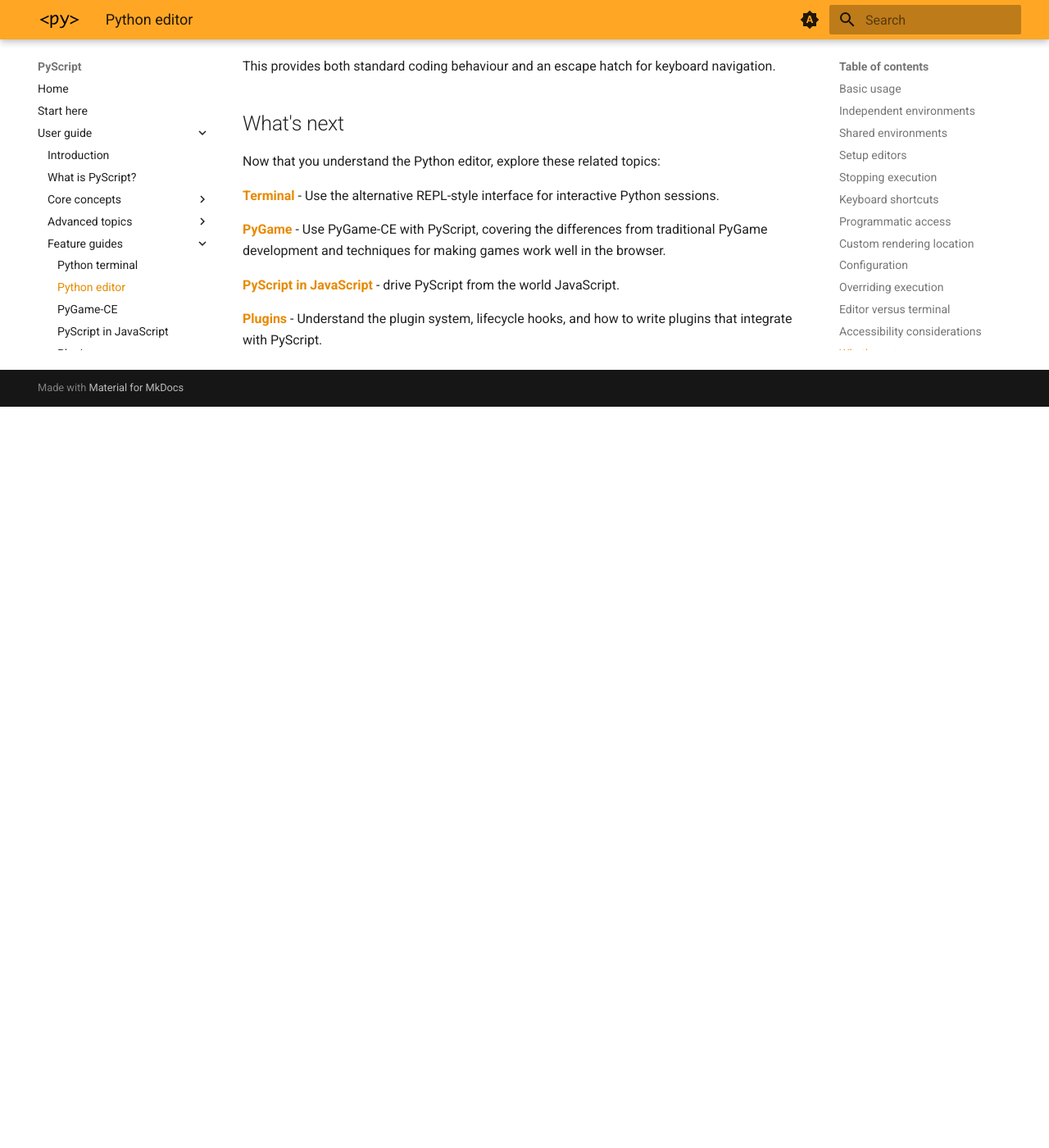
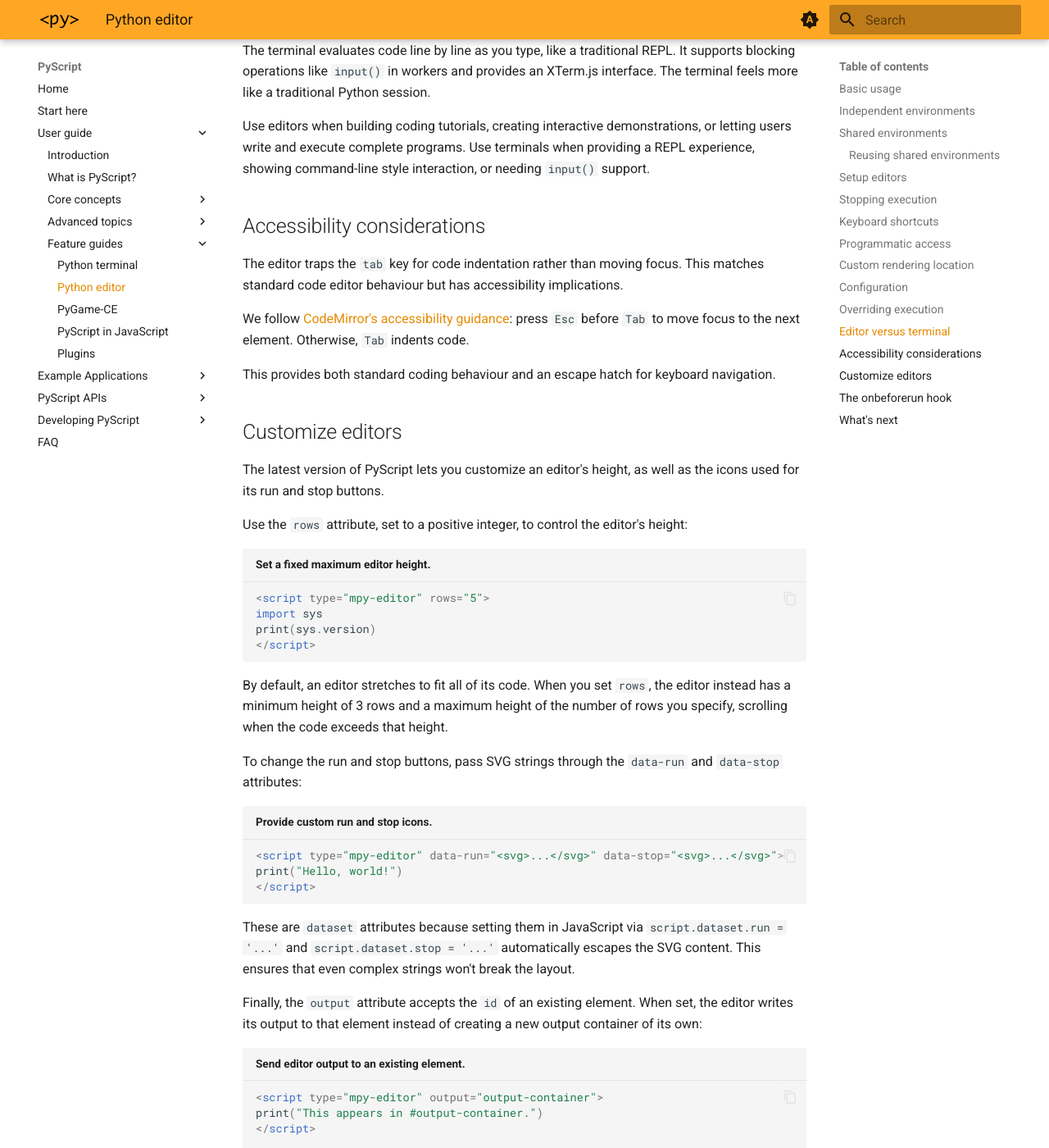
Before and after one commit to pyscript/docs, an MkDocs documentation site: the page built from docs/user-guide/editor.md, in a window 1280 px wide and 1400 px high, scrolled down 6218 px. Shown: the whole window at 82% size. Built offline with MkDocs 1.6.1 and Material for MkDocs 9.7.7, drawn with Linux system fonts in a browser that asks for light colours; the version menu is left out; before the commit the page ends 6714 px from its top, so only the background shows below that; some of the changed text lies outside the part shown.

Commit message:
Added latest PyEditor features

````diff
--- a/docs/user-guide/editor.md
+++ b/docs/user-guide/editor.md
@@ -86,6 +86,23 @@ variables.
 
 The interpreter type and environment name appear in the top right corner
 of each editor, showing which environment it belongs to.
+
+### Reusing shared environments
+
+When an application terminates an editor, the shared environment it belongs
+to is also terminated. Any other editors using that same environment stop
+working too.
+
+To reuse that environment name and bootstrap everything from scratch, add the
+`env-override` attribute to the script. This forces the editor to create a
+fresh environment instead of reusing the terminated one:
+
+```html title="Re-create a terminated environment."
+<script type="mpy-editor" env="shared" env-override>
+import sys
+print(sys.version)
+</script>
+```
 
 ## Setup editors
 
@@ -250,6 +267,66 @@ press `Esc` before `Tab` to move focus to the next element. Otherwise,
 This provides both standard coding behaviour and an escape hatch for
 keyboard navigation.
 
+## Customize editors
+
+The latest version of PyScript lets you customize an editor's height, as well
+as the icons used for its run and stop buttons.
+
+Use the `rows` attribute, set to a positive integer, to control the editor's
+height:
+
+```html title="Set a fixed maximum editor height."
+<script type="mpy-editor" rows="5">
+import sys
+print(sys.version)
+</script>
+```
+
+By default, an editor stretches to fit all of its code. When you set `rows`,
+the editor instead has a minimum height of 3 rows and a maximum height of the
+number of rows you specify, scrolling when the code exceeds that height.
+
+To change the run and stop buttons, pass SVG strings through the `data-run`
+and `data-stop` attributes:
+
+```html title="Provide custom run and stop icons."
+<script type="mpy-editor" data-run="<svg>...</svg>" data-stop="<svg>...</svg>">
+print("Hello, world!")
+</script>
+```
+
+These are `dataset` attributes because setting them in JavaScript via
+`script.dataset.run = '...'` and `script.dataset.stop = '...'` automatically
+escapes the SVG content. This ensures that even complex strings won't break
+the layout.
+
+Finally, the `output` attribute accepts the `id` of an existing element. When
+set, the editor writes its output to that element instead of creating a new
+output container of its own:
+
+```html title="Send editor output to an existing element."
+<script type="mpy-editor" output="output-container">
+print("This appears in #output-container.")
+</script>
+
+<div id="output-container"></div>
+```
+
+## The `onbeforerun` hook
+
+The `onbeforerun` attribute can contain Python code that runs immediately
+before the editor's code (or its setup) executes.
+
+Use this hook for a runtime "one-liner" that prepares the output. For example,
+set `onbeforerun` to `display('', append=False)` to clear any previously
+displayed output before each run:
+
+```html title="Clear previous output before each run."
+<script type="mpy-editor" onbeforerun="display('', append=False)">
+print("This output replaces whatever was shown before.")
+</script>
+```
+
 ## What's next
 
 Now that you understand the Python editor, explore these related topics:
````
